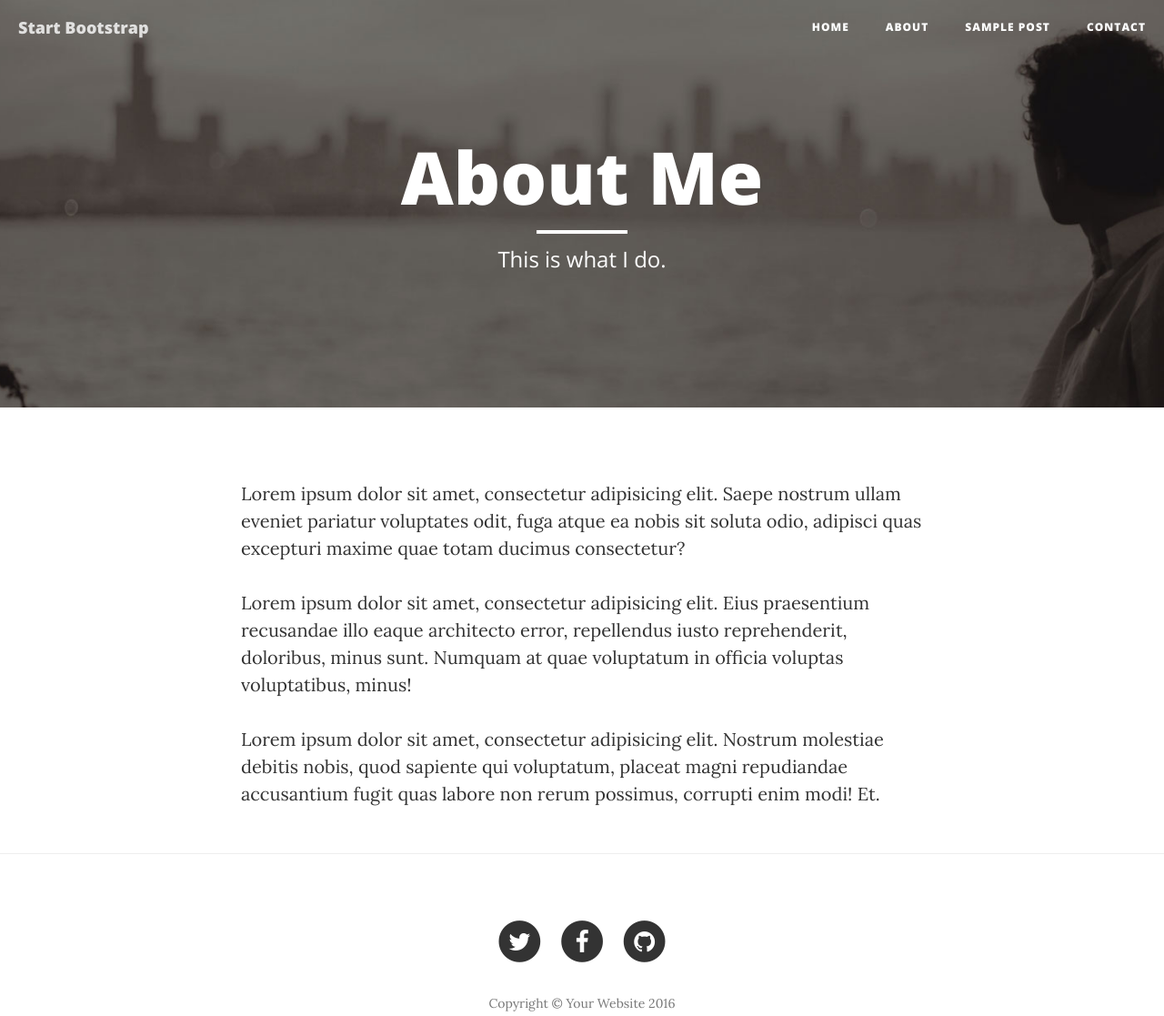
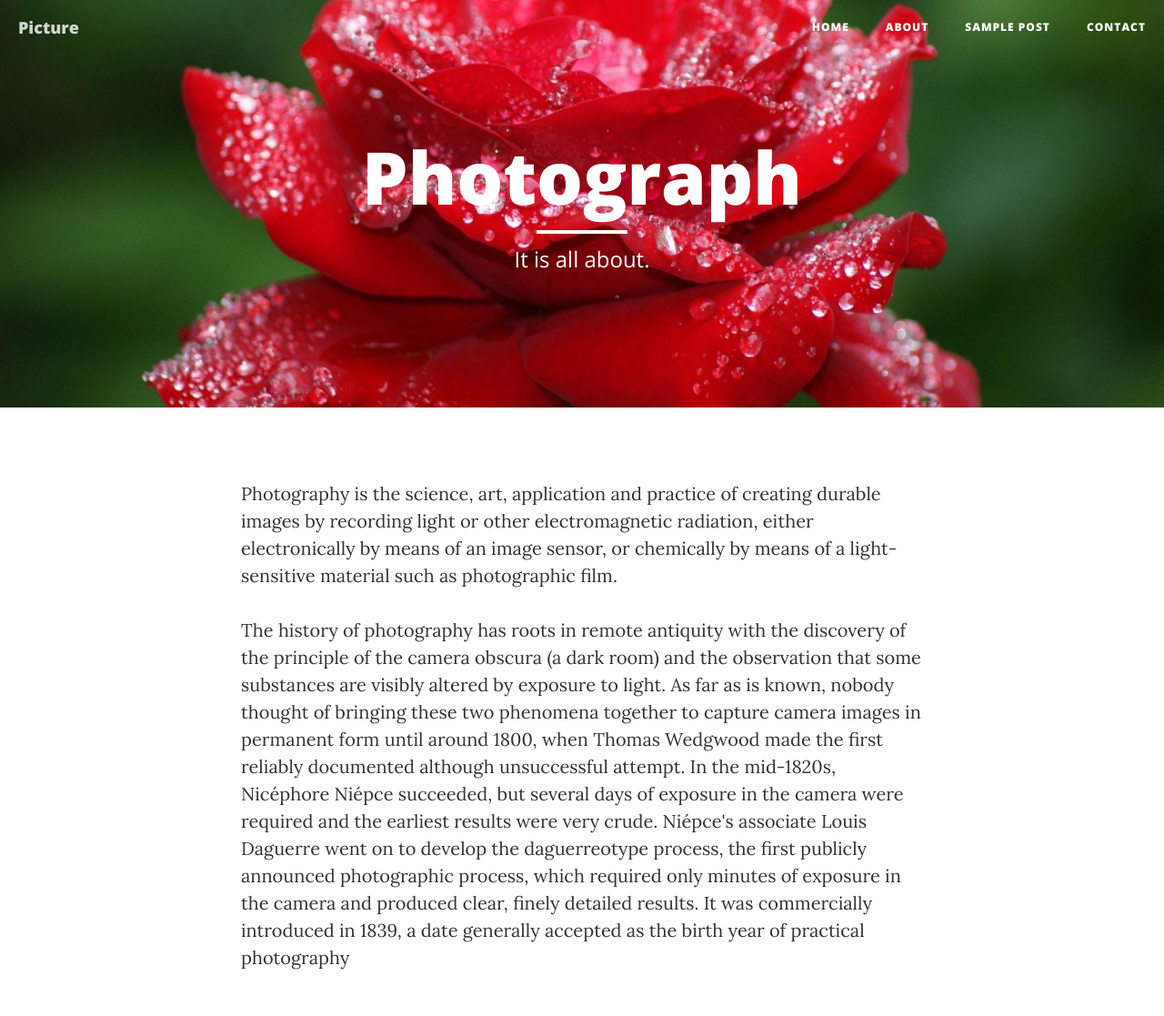
Before and after one commit to jellyrosetolosa/Cleanblog, a website: page about.html in a window 1280 px wide. Shown: the top 1117 px of the page at 91% size. Drawn offline with nearby package versions, Linux system fonts and the light colour scheme.

Commit message:
Update about.html

```diff
--- a/about.html
+++ b/about.html
@@ -9,7 +9,7 @@
     <meta name="description" content="">
     <meta name="author" content="">
 
-    <title>Clean Blog - About</title>
+    <title>About Photograph</title>
 
     <!-- Bootstrap Core CSS -->
     <link href="vendor/bootstrap/css/bootstrap.min.css" rel="stylesheet">
@@ -42,7 +42,7 @@
                     <span class="sr-only">Toggle navigation</span>
                     Menu <i class="fa fa-bars"></i>
                 </button>
-                <a class="navbar-brand" href="index.html">Start Bootstrap</a>
+                <a class="navbar-brand" href="index.html">Picture</a>
             </div>
 
             <!-- Collect the nav links, forms, and other content for toggling -->
@@ -69,14 +69,14 @@
 
     <!-- Page Header -->
     <!-- Set your background image for this header on the line below. -->
-    <header class="intro-header" style="background-image: url('img/about-bg.jpg')">
+    <header class="intro-header" style="background-image: url('img/ca9791ad522c7f2b6e77c2cbd1e80665.jpg')">
         <div class="container">
             <div class="row">
                 <div class="col-lg-8 col-lg-offset-2 col-md-10 col-md-offset-1">
                     <div class="page-heading">
-                        <h1>About Me</h1>
+                        <h1>Photograph</h1>
                         <hr class="small">
-                        <span class="subheading">This is what I do.</span>
+                        <span class="subheading"> It is all about.</span>
                     </div>
                 </div>
             </div>
@@ -87,9 +87,9 @@
     <div class="container">
         <div class="row">
             <div class="col-lg-8 col-lg-offset-2 col-md-10 col-md-offset-1">
-                <p>Lorem ipsum dolor sit amet, consectetur adipisicing elit. Saepe nostrum ullam eveniet pariatur voluptates odit, fuga atque ea nobis sit soluta odio, adipisci quas excepturi maxime quae totam ducimus consectetur?</p>
-                <p>Lorem ipsum dolor sit amet, consectetur adipisicing elit. Eius praesentium recusandae illo eaque architecto error, repellendus iusto reprehenderit, doloribus, minus sunt. Numquam at quae voluptatum in officia voluptas voluptatibus, minus!</p>
-                <p>Lorem ipsum dolor sit amet, consectetur adipisicing elit. Nostrum molestiae debitis nobis, quod sapiente qui voluptatum, placeat magni repudiandae accusantium fugit quas labore non rerum possimus, corrupti enim modi! Et.</p>
+                <p>Photography is the science, art, application and practice of creating durable images by recording light or other electromagnetic radiation, either electronically by means of an image sensor, or chemically by means of a light-sensitive material such as photographic film.</p>
+                <p>The history of photography has roots in remote antiquity with the discovery of the principle of the camera obscura (a dark room) and the observation that some substances are visibly altered by exposure to light. As far as is known, nobody thought of bringing these two phenomena together to capture camera images in permanent form until around 1800, when Thomas Wedgwood made the first reliably documented although unsuccessful attempt. In the mid-1820s, Nicéphore Niépce succeeded, but several days of exposure in the camera were required and the earliest results were very crude. Niépce's associate Louis Daguerre went on to develop the daguerreotype process, the first publicly announced photographic process, which required only minutes of exposure in the camera and produced clear, finely detailed results. It was commercially introduced in 1839, a date generally accepted as the birth year of practical photography</p>
+
             </div>
         </div>
     </div>
@@ -127,7 +127,7 @@
                             </a>
                         </li>
                     </ul>
-                    <p class="copyright text-muted">Copyright &copy; Your Website 2016</p>
+                    <p class="copyright text-muted">Copyright &copy; University of the Cordillera</p>
                 </div>
             </div>
         </div>
```
